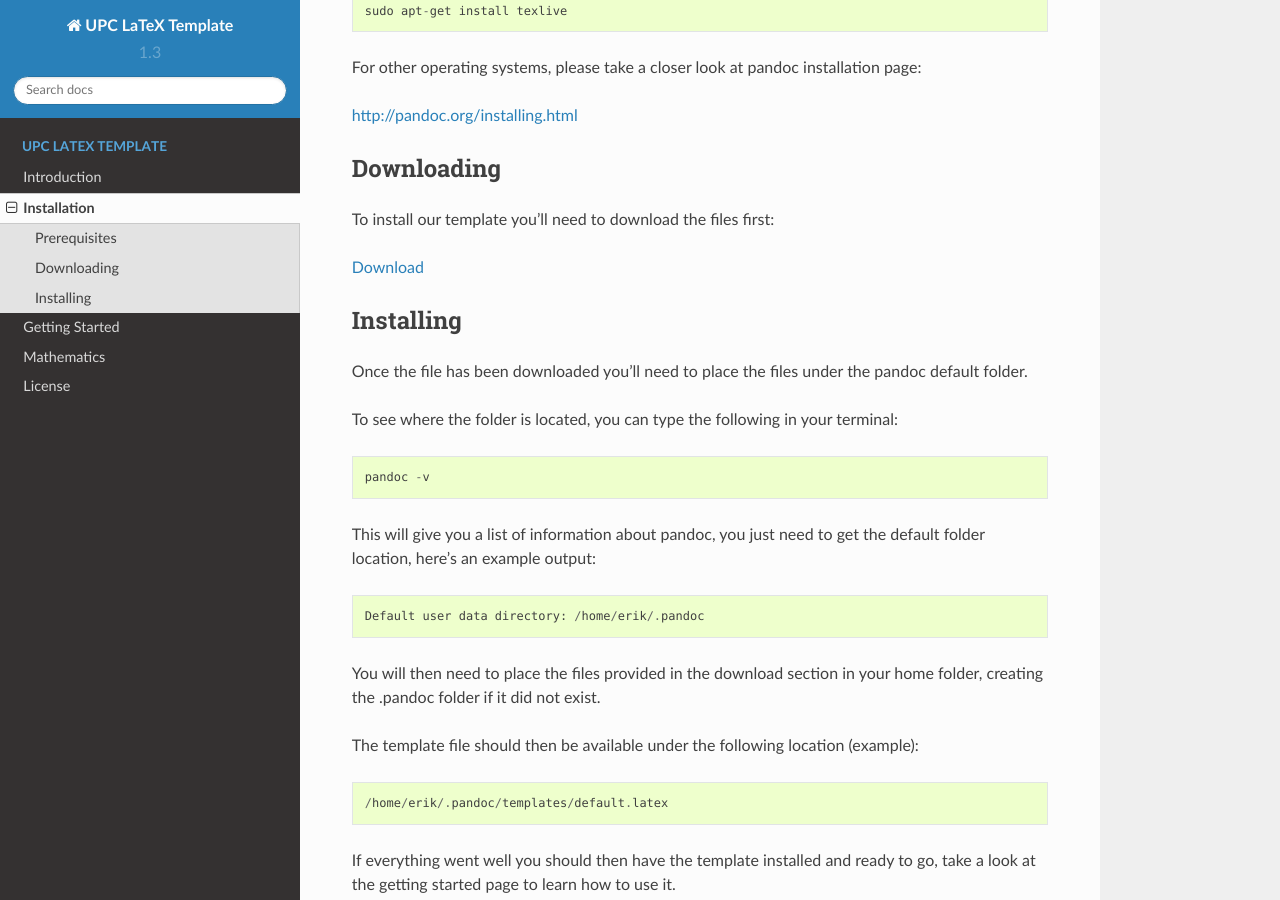
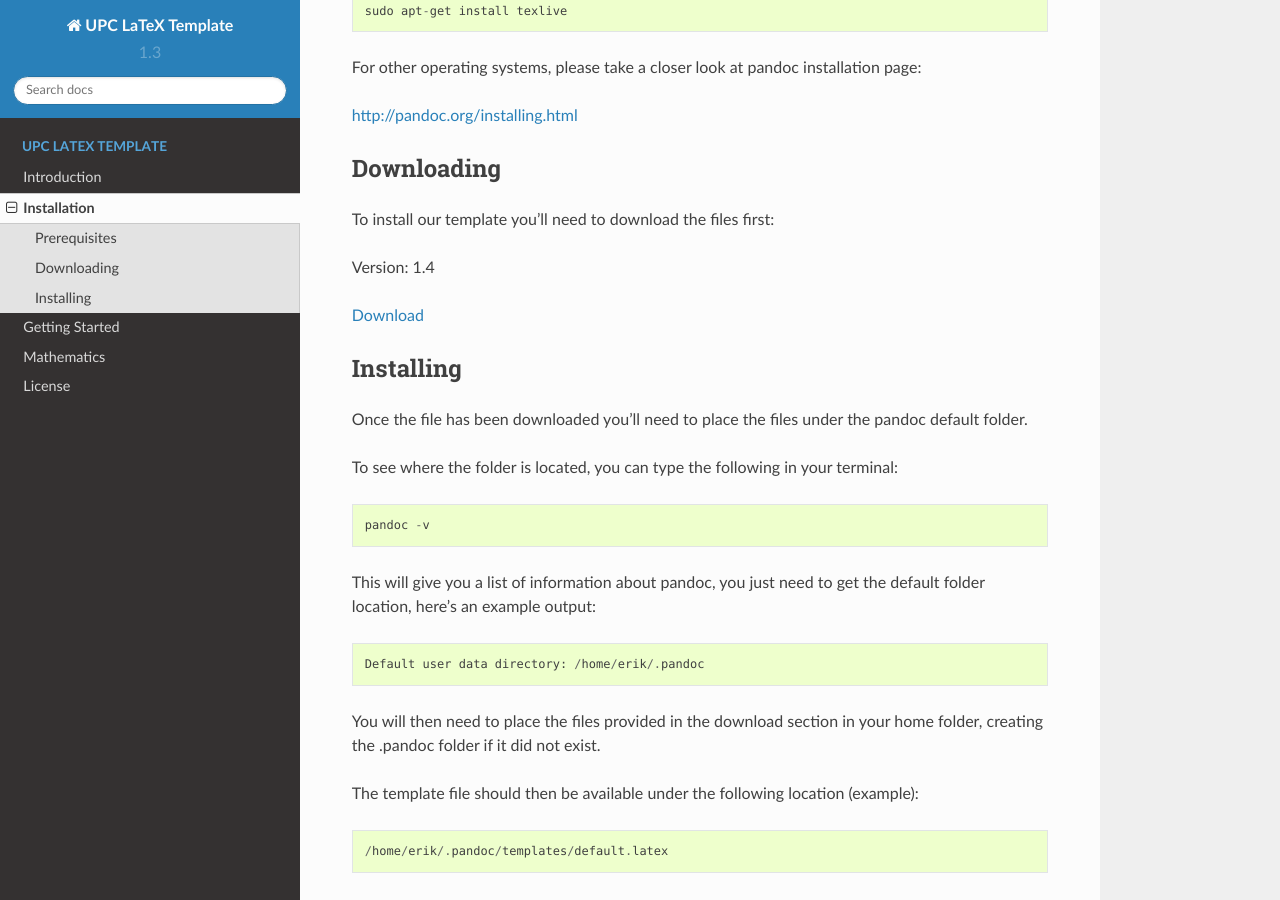
Before and after one commit to ConsoleTVs/UPC-LaTeX-Template, a Sphinx documentation site: the page built from doc/source/installation.rst, in a window 1280 px wide and 900 px high, scrolled down 461 px. Built offline with Sphinx 7.4.7 and the Read the Docs theme 2.0.0, drawn with Linux system fonts in a browser that asks for light colours.

Commit message:
added version

```diff
--- a/doc/source/installation.rst
+++ b/doc/source/installation.rst
@@ -24,6 +24,8 @@ Downloading
 -----------
 To install our template you'll need to download the files first:
 
+Version: 1.4
+
 Download_
 
 .. _download: https://www.dropbox.com/s/3kqk92ijs4e2mzc/UPC.tar.gz?dl=1
```
